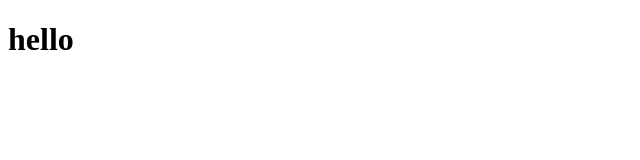
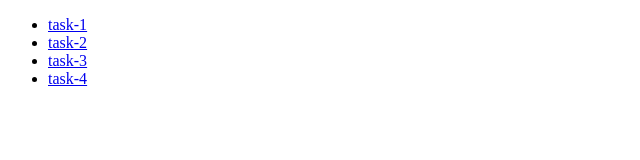
Before and after one commit to OlhaKatrych/goit-js-hw-05, a plain HTML site: page index.html in a window 1280 px wide. Shown: the whole page, without its empty margins (0-640 px from the left). Drawn offline with Linux system fonts and the light colour scheme.

Commit message:
upd-index

```diff
--- a/index.html
+++ b/index.html
@@ -7,6 +7,12 @@
     <title>Document</title>
 </head>
 <body>
-    <h1>hello</h1>
+    <ul>
+        <li><a href="./js/task-1.js">task-1</a></li>
+        <li><a href="./js/task-2.js">task-2</a></li>
+        <li><a href="./js/task-3.js">task-3</a></li>
+        <li><a href="./js/task-4.js">task-4</a></li>
+
+    </ul>
 </body>
 </html>
```
